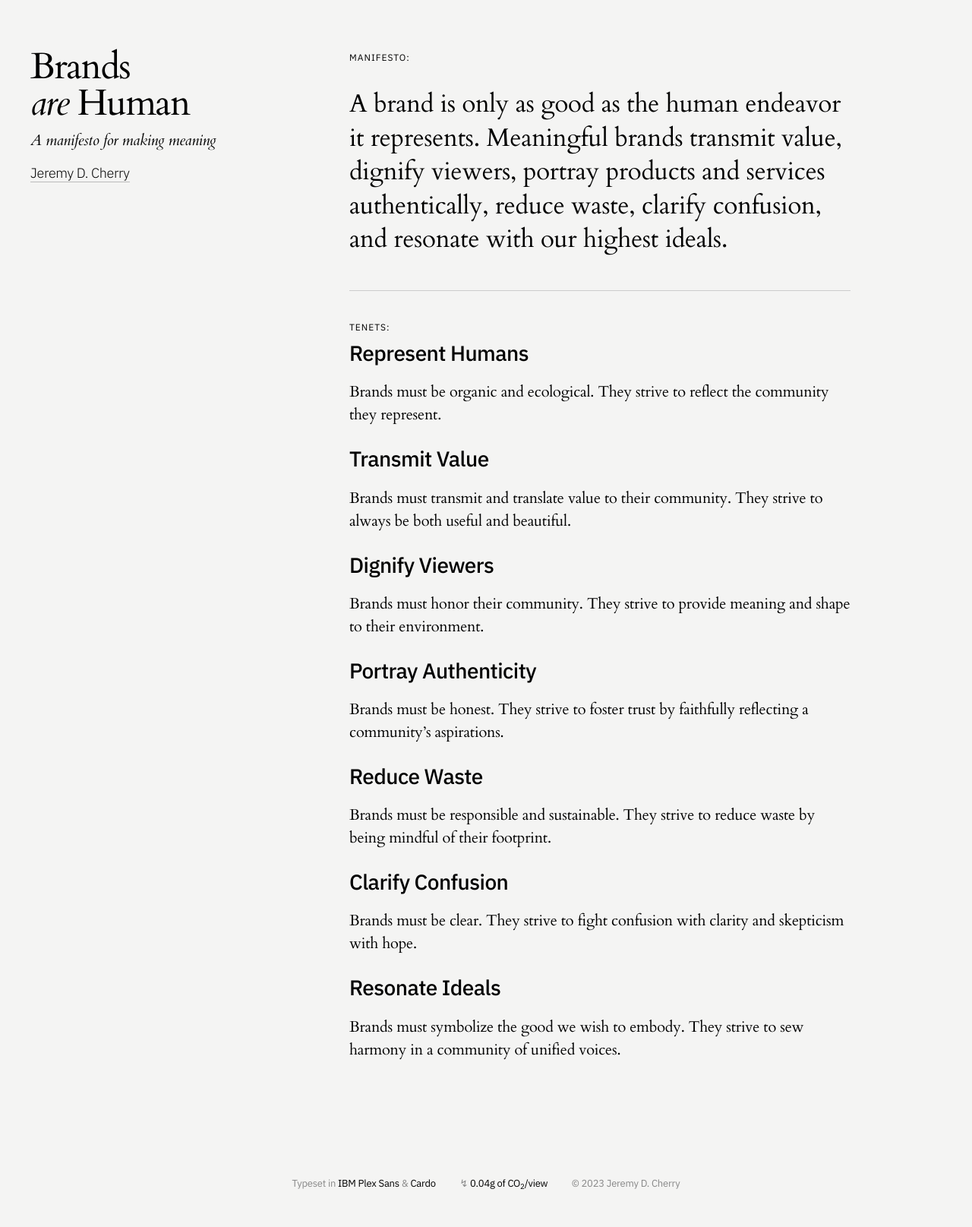
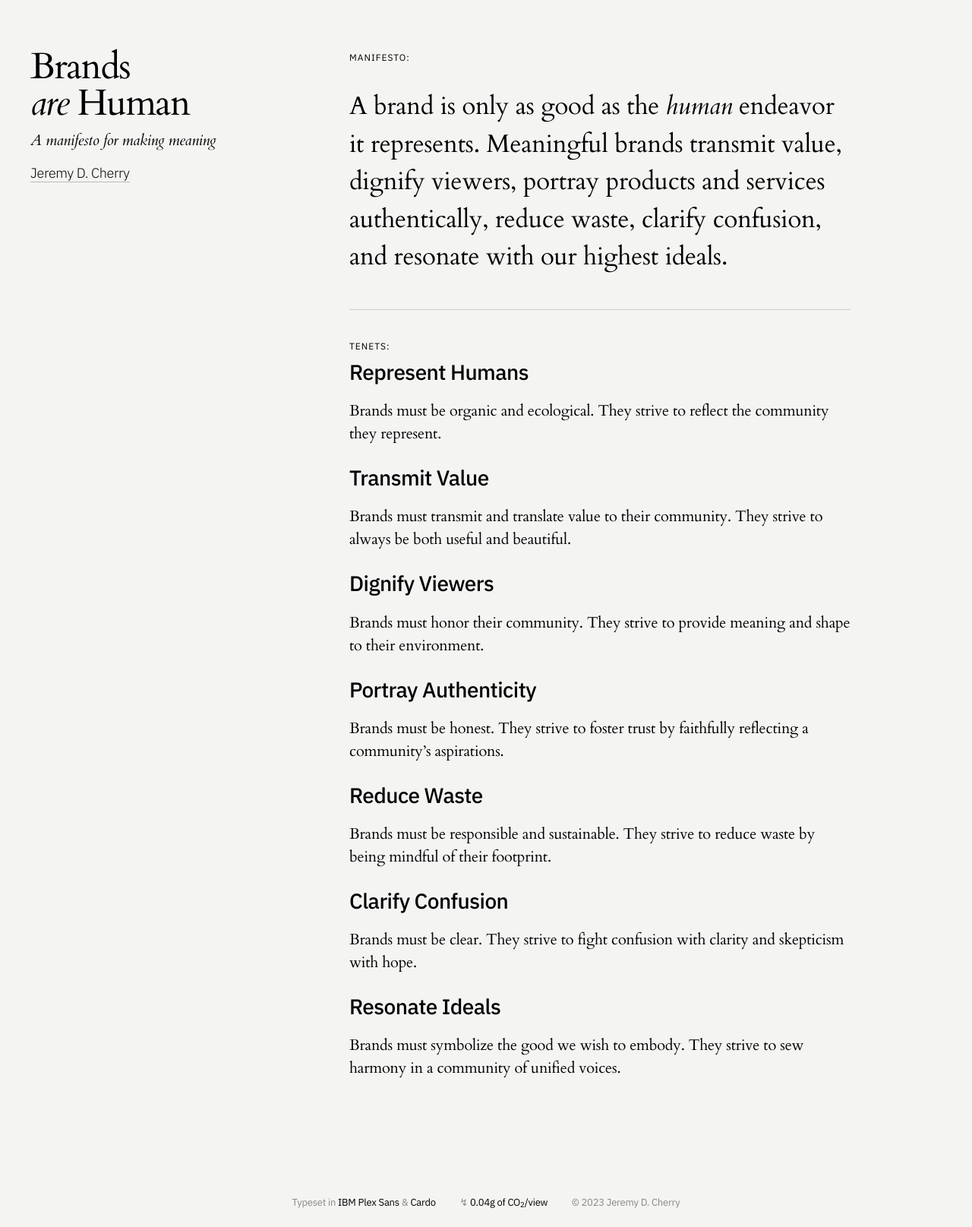
Before and after one commit to jeremydcherry/jeremydcherry.github.io, a Jekyll site: the page built from content/brands.md, in a window 1280 px wide. Shown: the whole page at 76% size. Built offline with Jekyll 4.4.1, drawn with Linux system fonts in a browser that asks for light colours; before the commit the page ends 1590 px from its top, so only the background shows below that.

Commit message:
updated styling and formatting

```diff
--- a/_sass/main.scss
+++ b/_sass/main.scss
@@ -430,7 +430,7 @@
 .manifesto{
   color: #000;
   font-size: 33px;
-  line-height: 1.35;
+  line-height: 1.5;
   display: block;
   margin-block-start: 1em;
   margin-block-end: 1.35em;
--- a/content/brands.md
+++ b/content/brands.md
@@ -7,7 +7,7 @@
 
 #### Manifesto:
 
-<span class="manifesto">A brand is only as good as the human endeavor it represents. Meaningful brands transmit value, dignify viewers, portray products and services authentically, reduce waste, clarify confusion, and resonate with our highest ideals.</span>
+<span class="manifesto">A brand is only as good as the <em>human</em> endeavor it represents. Meaningful brands transmit value, dignify viewers, portray products and services authentically, reduce waste, clarify confusion, and resonate with our highest ideals.</span>
 
 ---
 
```
